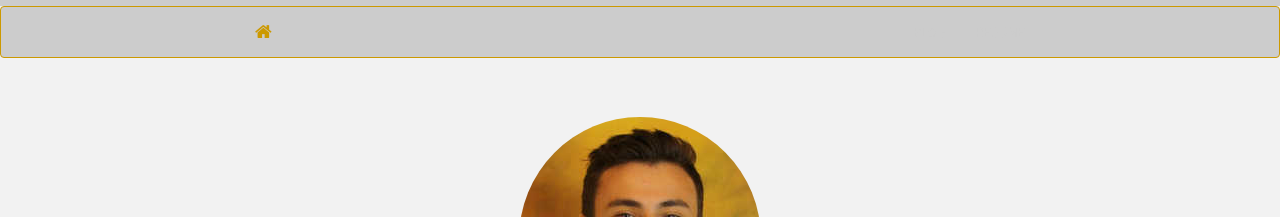
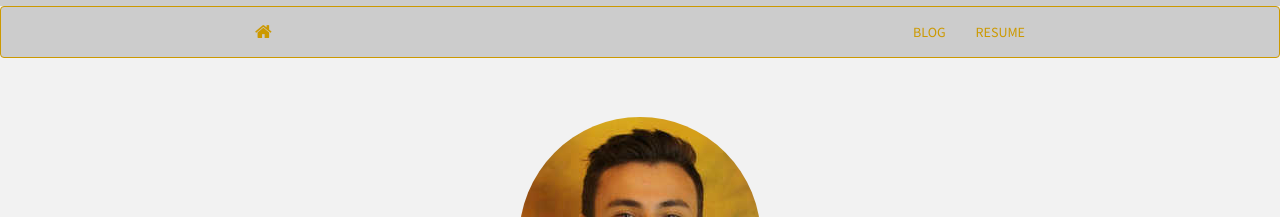
Before and after one commit to mrkaye97/mrkaye97.github.io, a Jekyll site: the page built from index.html, in a window 1280 px wide. Shown: the top 217 px of the page. Built offline with Jekyll 4.4.1, drawn with Linux system fonts in a browser that asks for light colours; nearby versions of some CDN libraries; the list of posts is cut into pages by our own code.

Commit message:
Update main.css

```diff
--- a/static/css/main.css
+++ b/static/css/main.css
@@ -39,7 +39,7 @@ body {
   color: #000000;
 }
 .navbar-default .navbar-nav > li > a {
-  color: #cccccc;
+  color: #cc9900;
 }
 .navbar-default .navbar-nav > li > a:hover, .navbar-default .navbar-nav > li > a:focus { /*color of buttons on navbar when selected*/
   color: #000000;
```
